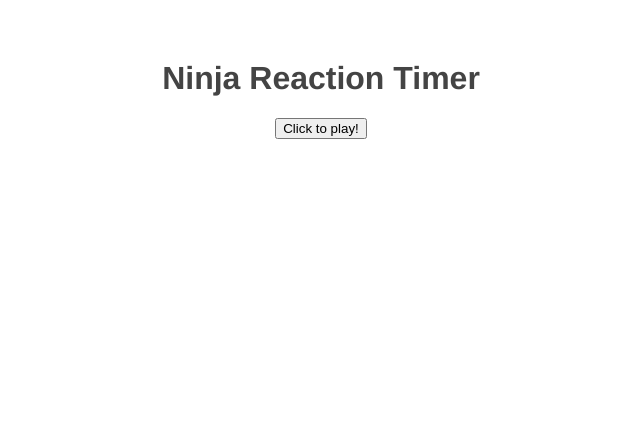
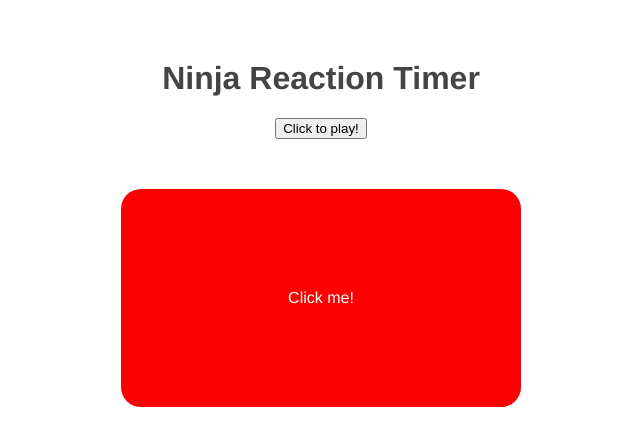
Before and after one commit to DiegoVargasM/vue_reaction_timer, a Vue app in the folder reaction-timer/: page / in a window 1280 px wide. Shown: the top 446 px of the page, without its empty margins (319-959 px from the left). Built offline with nearby package versions, Linux system fonts and the light colour scheme.

Commit message:
Add Block component to App.vue

```diff
--- a/reaction-timer/src/App.vue
+++ b/reaction-timer/src/App.vue
@@ -1,14 +1,15 @@
 <template>
   <h1> Ninja Reaction Timer</h1>
   <button @click="start">Click to play!</button>
+  <Block />
 </template>
 
 <script>
-
+import Block from './components/Block.vue'
 
 export default {
   name: 'App',
-  components: {},
+  components: { Block },
   data() {
     return {
       isPlaying: false,
--- a/reaction-timer/src/components/Block.vue
+++ b/reaction-timer/src/components/Block.vue
@@ -0,0 +1,24 @@
+<template>
+	<div class="block">
+		Click me!
+	</div>
+</template>
+
+<script>
+export default {
+	props: ['delay'],
+}
+</script>
+
+<style>
+.block {
+	width: 400px;
+	border-radius: 20px;
+	background: rgb(253, 0, 0);
+	color: white;
+	text-align: center;
+	padding: 100px 0;
+	margin: 50px auto;
+}
+
+</style>
```
